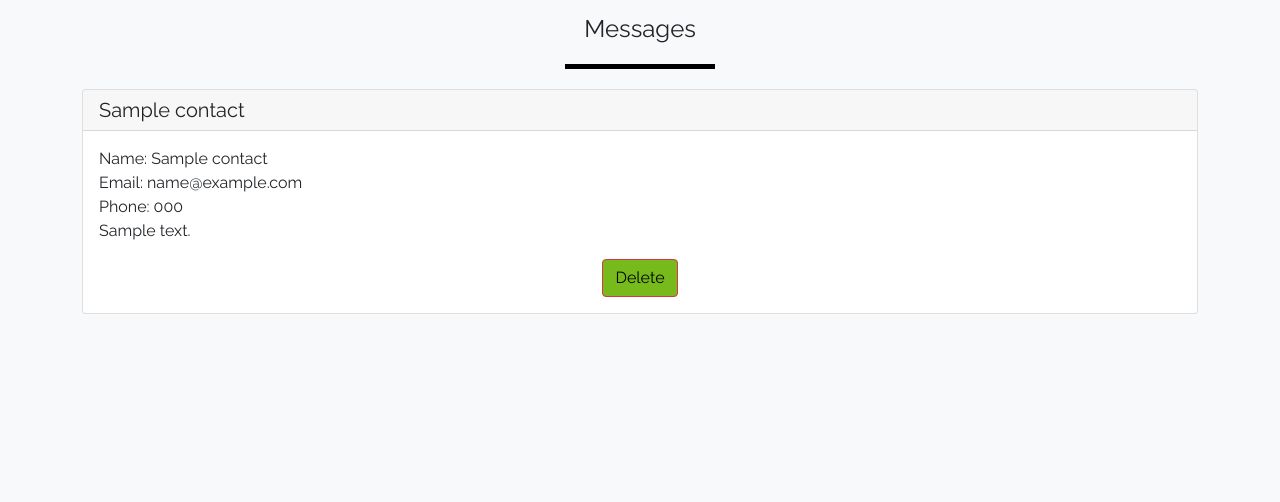
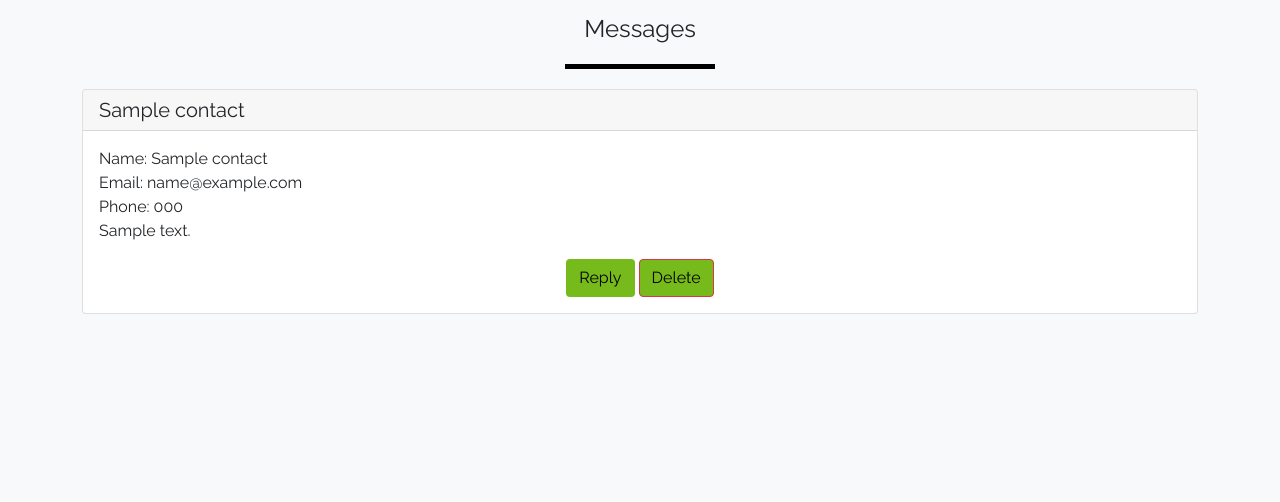
Before and after one commit to filleben/vhhtuition, a Django app: page /contact/messages/ in a window 1280 px wide. Shown: the part 303-805 px from the top of the page. Run offline with Django 3.2, Linux system fonts and the light colour scheme; a user stored in the database is signed in; tables that the repository leaves empty hold one stand-in row (values such as "Sample post"); some libraries are stand-ins or nearby versions.

Commit message:
added reply button for messages

```diff
--- a/contact/templates/contact/message_management.html
+++ b/contact/templates/contact/message_management.html
@@ -17,6 +17,7 @@
       <div>Phone: {{ contact.contact_phone }}</div>
       <p class="card-text">{{ contact.message }}</p>
       <div class="text-center">
+       <a href="mailto:{{ contact.contact_email }}" class="btn">Reply</a>
        <a href="{% url 'delete_message' contact.id %}" class="btn btn-danger">Delete</a>
       </div>
      </div>
```
